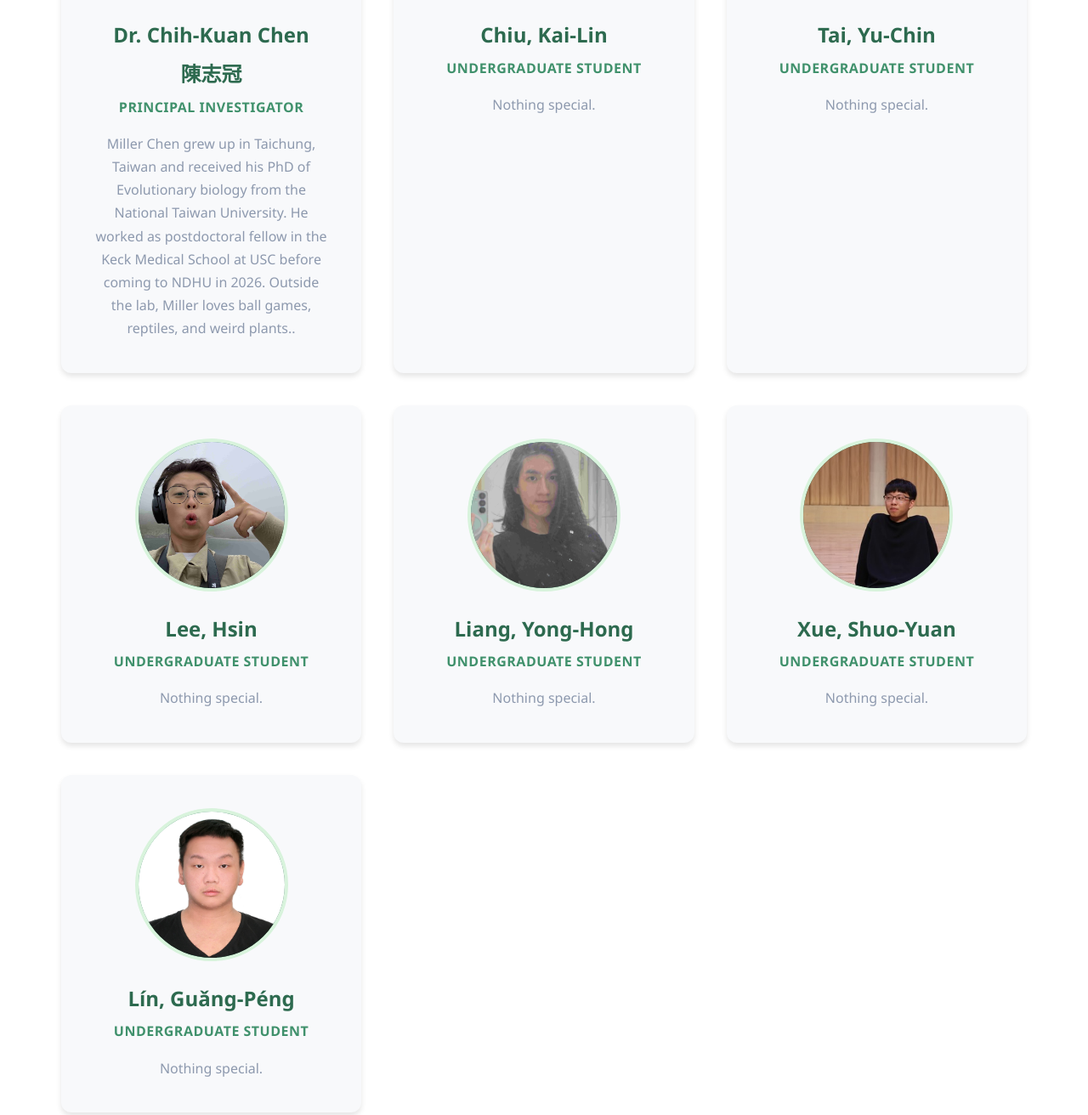
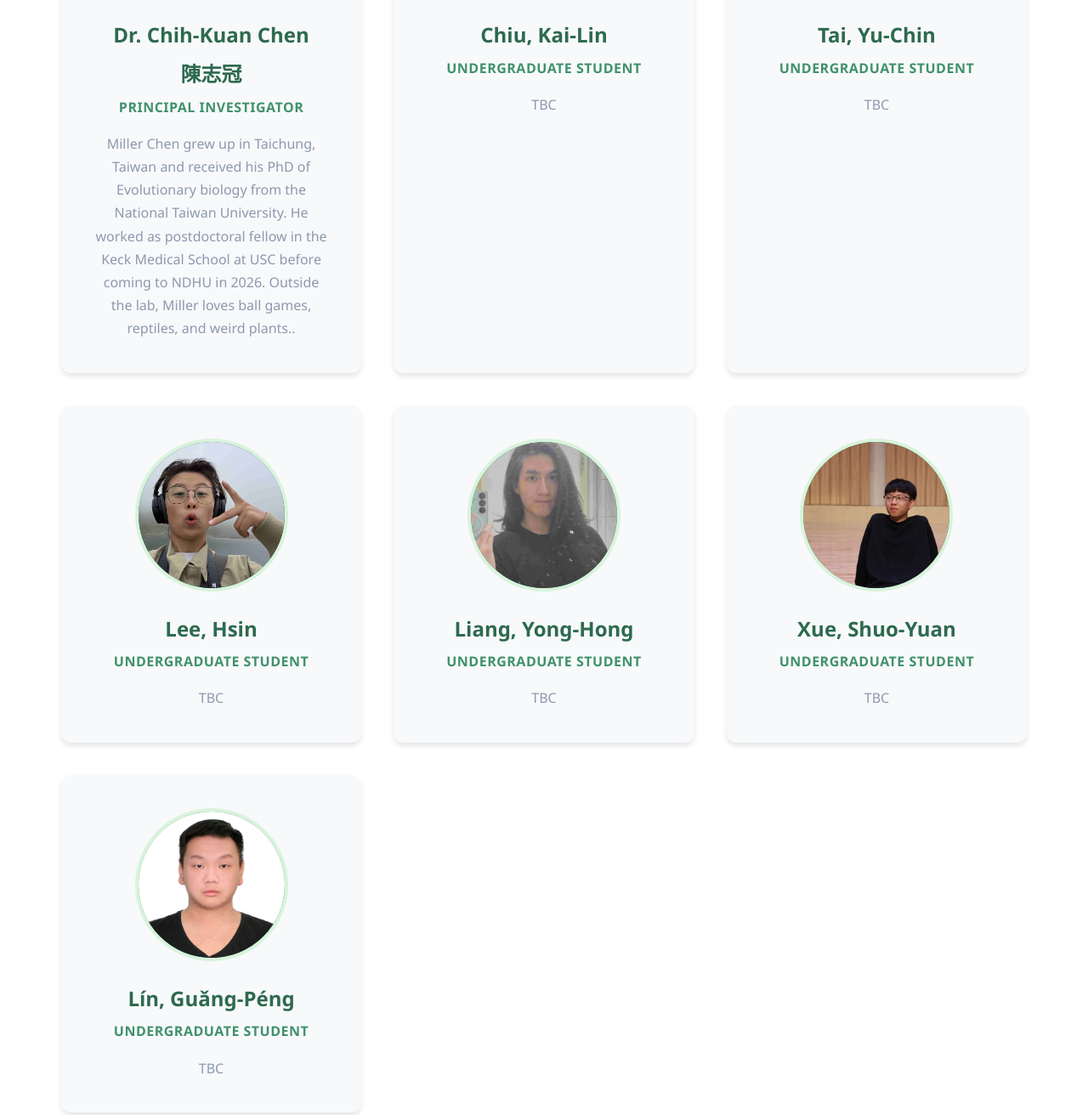
Before and after one commit to chihkuanchen/Chen-lab-website, a plain HTML site: page index.html in a window 1280 px wide. Shown: the part 2165-3477 px from the top of the page at 85% size. Drawn offline with Linux system fonts and the light colour scheme.

Commit message:
Update index.html

```diff
--- a/index.html
+++ b/index.html
@@ -730,37 +730,37 @@
                     <img class="avatar" src="Portrait/Chiu, Kai-Lin.jpg" alt="Chiu, Kai-Lin">
                     <h3>Chiu, Kai-Lin</h3>
                     <div class="member-role">Undergraduate Student</div>
-                    <p class="member-bio">Nothing special.</p>
+                    <p class="member-bio">TBC</p>
                 </div>
                 <div class="team-card">
                     <img class="avatar" src="Portrait/Tai, Yu-Chin.jpg" alt="Tai, Yu-Chin">
                     <h3>Tai, Yu-Chin</h3>
                     <div class="member-role">Undergraduate Student</div>
-                    <p class="member-bio">Nothing special.</p>
+                    <p class="member-bio">TBC</p>
                 </div>
                 <div class="team-card">
                     <img class="avatar" src="Portrait/Lee, Hsin.jpg" alt="Lee, Hsin">
                     <h3>Lee, Hsin</h3>
                     <div class="member-role">Undergraduate Student</div>
-                    <p class="member-bio">Nothing special.</p>
+                    <p class="member-bio">TBC</p>
                 </div>
                 <div class="team-card">
                     <img class="avatar" src="Portrait/Liang, Yong-Hong.jpg" alt="Liang, Yong-Hong">
                     <h3>Liang, Yong-Hong</h3>
                     <div class="member-role">Undergraduate Student</div>
-                    <p class="member-bio">Nothing special.</p>
+                    <p class="member-bio">TBC</p>
                 </div>
                 <div class="team-card">
                     <img class="avatar" src="Portrait/Xue, Shuo-Yuan.jpeg" alt="Xue, Shuo-Yuan">
                     <h3>Xue, Shuo-Yuan</h3>
                     <div class="member-role">Undergraduate Student</div>
-                    <p class="member-bio">Nothing special.</p>
+                    <p class="member-bio">TBC</p>
                 </div>
                 <div class="team-card">
                     <img class="avatar" src="Portrait/Lín, Guǎng-Péng.jpg" alt="Lín, Guǎng-Péng">
                     <h3>Lín, Guǎng-Péng</h3>
                     <div class="member-role">Undergraduate Student</div>
-                    <p class="member-bio">Nothing special.</p>
+                    <p class="member-bio">TBC</p>
                 </div>
             </div>
 
```
